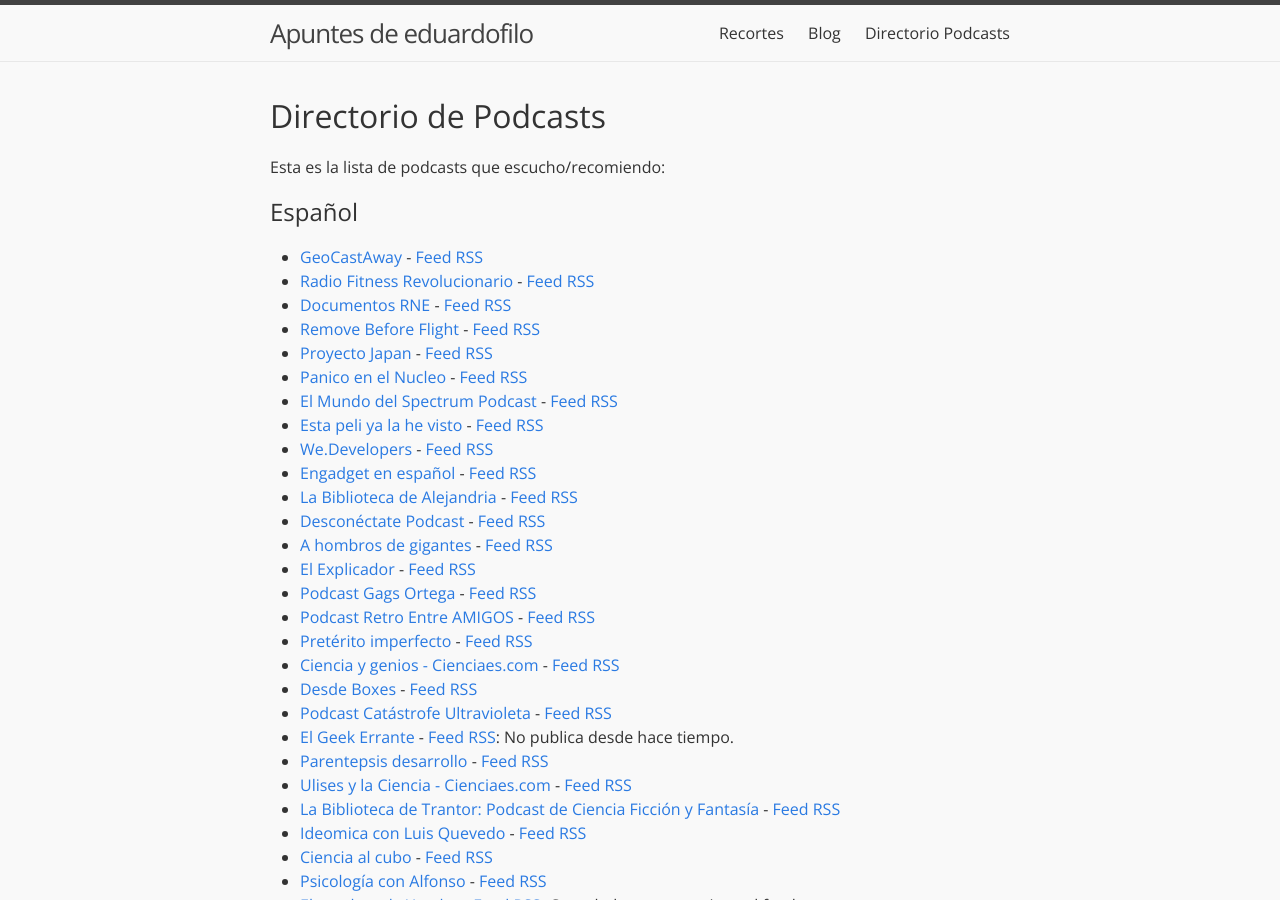
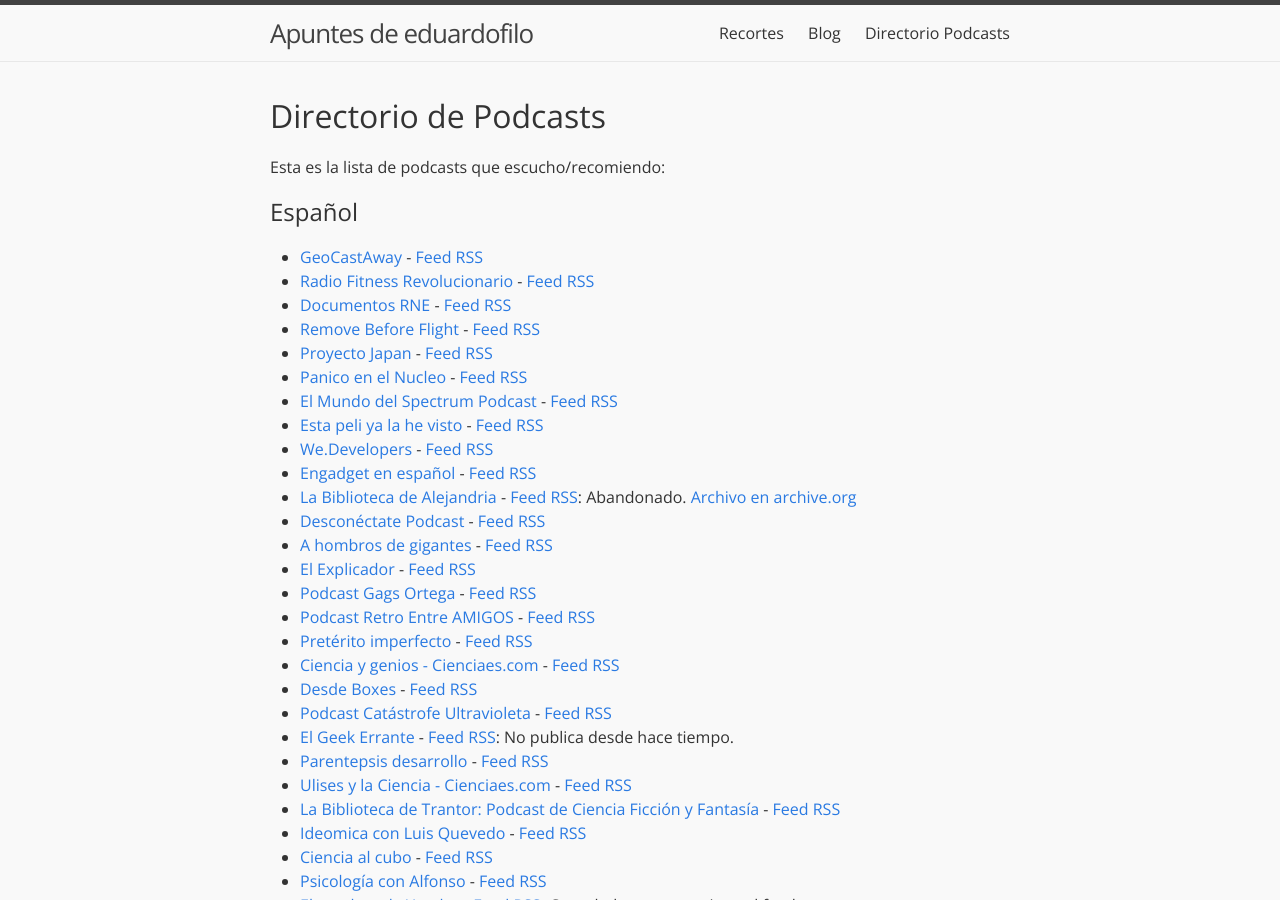
Before and after one commit to eduardofilo/eduardofilo.jekyll, a Jekyll site: the page built from podcasts.md, in a window 1280 px wide and 900 px high. Built offline with Jekyll 4.4.1, drawn with Linux system fonts in a browser that asks for light colours; Markdown is read by kramdown in place of the engine named in the settings.

Commit message:
Enlace al archivo de La Biblioteca de Alejandría.

```diff
--- a/podcasts.md
+++ b/podcasts.md
@@ -20,7 +20,7 @@
 * [Esta peli ya la he visto](http://estapeliyalahevisto.com/) - [Feed RSS](http://estapeliyalahevisto.com/feed/podcast)
 * [We.Developers](http://wedevelopers.com/) - [Feed RSS](http://feeds.feedburner.com/WeDevelopersPodcast)
 * [Engadget en español](http://es.engadget.com/es-podcasts/el-podcast-de-engadget/) - [Feed RSS](http://es.engadget.com/topics/podcasts/rss.xml)
-* [La Biblioteca de Alejandria](http://noticias21.libsyn.com/) - [Feed RSS](http://noticias21.libsyn.com/rss)
+* [La Biblioteca de Alejandria](http://noticias21.libsyn.com/) - [Feed RSS](http://noticias21.libsyn.com/rss): Abandonado. [Archivo en archive.org](https://archive.org/details/LaBibliotecaDeAlejandria)
 * [Desconéctate Podcast](http://www.desconectate.net/) - [Feed RSS](http://www.desconectate.net/feed/)
 * [A hombros de gigantes](http://www.rtve.es/alacarta/audios/a-hombros-de-gigantes/) - [Feed RSS](http://www.rtve.es/api/programas/1873/audios.rss?nocache=473812500)
 * [El Explicador](http://www.ivoox.com/podcast-el-explicador_sq_f138665_1.html) - [Feed RSS](http://www.ivoox.com/podcast-canal-oficial-enrique-ganem_fg_f138665_filtro_1.xml)
```
